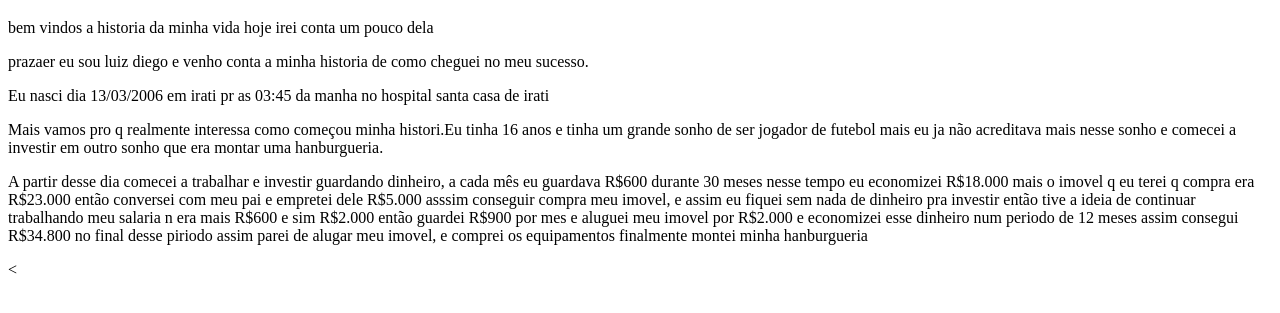
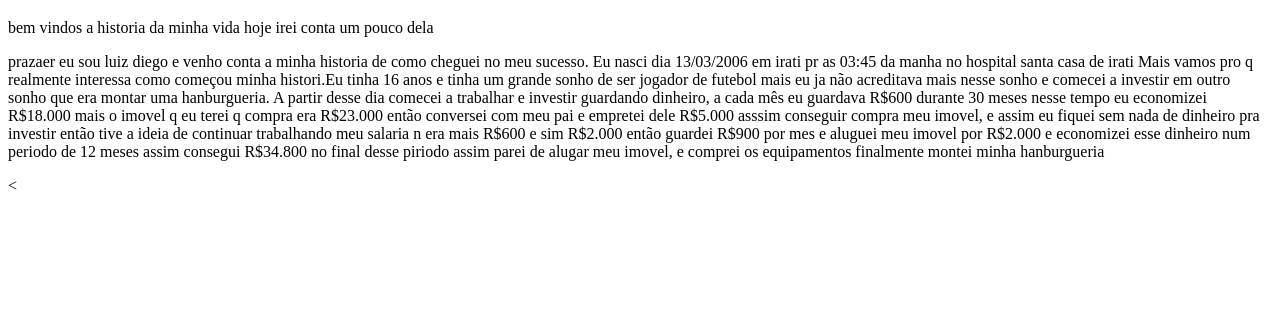
Before and after one commit to dingatao/html, a plain HTML site: page index.html in a window 1280 px wide. Shown: the part 89-402 px from the top of the page. Drawn offline with Linux system fonts and the light colour scheme.

Commit message:
Update index.html

```diff
--- a/index.html
+++ b/index.html
@@ -10,13 +10,13 @@
     <html>
     <img src="abc.jpg">
     <h1> A historia da minha vida </h1>
-    bem vindos a historia da minha vida hoje irei conta um pouco dela   </html>
+    bem vindos a historia da minha vida hoje irei conta um pouco dela
 <p>prazaer eu sou luiz diego e venho conta a minha historia de como cheguei no meu sucesso.
-<p> Eu nasci dia 13/03/2006 em irati pr as 03:45 da manha no hospital santa casa de irati  </p>
-<p>Mais vamos pro q realmente interessa como começou minha histori.Eu tinha 16 anos e tinha um grande
+ Eu nasci dia 13/03/2006 em irati pr as 03:45 da manha no hospital santa casa de irati
+Mais vamos pro q realmente interessa como começou minha histori.Eu tinha 16 anos e tinha um grande
 sonho de ser jogador de futebol mais eu ja não acreditava mais nesse sonho e comecei a investir em outro
-sonho que era montar uma hanburgueria.</p>
-<p>A partir desse dia comecei a trabalhar e  investir guardando dinheiro, a cada mês eu guardava R$600 durante 30 meses
+sonho que era montar uma hanburgueria.
+A partir desse dia comecei a trabalhar e  investir guardando dinheiro, a cada mês eu guardava R$600 durante 30 meses
 nesse tempo eu economizei R$18.000 mais o imovel q eu terei q compra era R$23.000 então conversei com meu
 pai e empretei dele R$5.000 asssim conseguir compra meu imovel, e assim eu fiquei sem nada de dinheiro pra investir então
 tive a ideia de continuar trabalhando meu salaria n era mais R$600 e sim R$2.000 então guardei R$900 por mes e aluguei meu imovel
```
